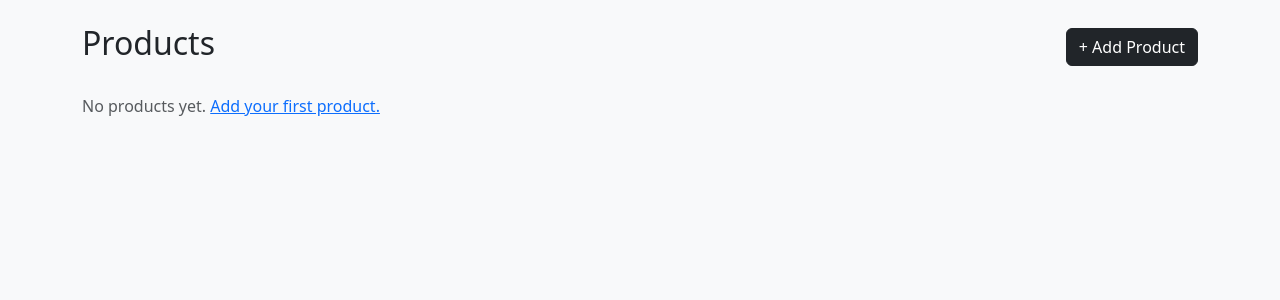
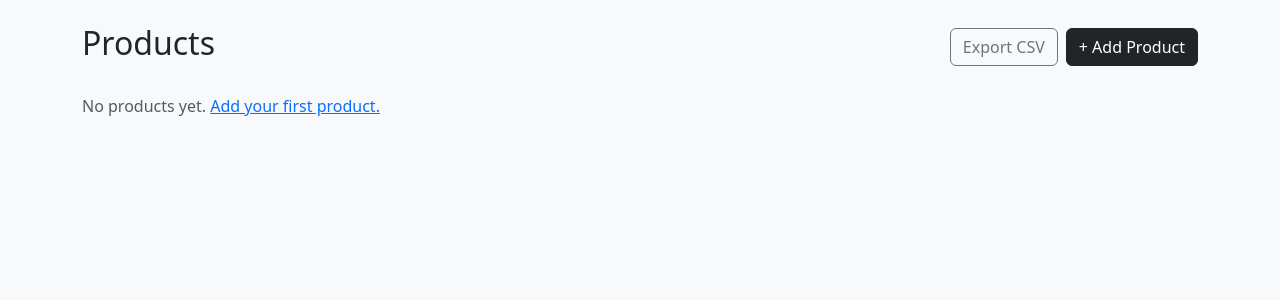
Before and after one commit to NMSU-CS-CS371/team-project-real-inventoryiq, a Django app: page /products/ in a window 1280 px wide. Shown: the part 60-360 px from the top of the page. Run offline with Django 4.2, Linux system fonts and the light colour scheme; the visitor is signed in with stand-in values (Sample User, id 1); data that the repository does not hold is empty.

Commit message:
added csv export and quick change buttons

```diff
--- a/inventory/urls.py
+++ b/inventory/urls.py
@@ -5,6 +5,8 @@ urlpatterns = [
     path('', views.dashboard, name='dashboard'),
     path('products/', views.product_list, name='product_list'),
     path('products/add/', views.product_add, name='product_add'),
+    path('products/export/', views.export_csv, name='export_csv'),
+    path('products/<int:pk>/adjust/', views.adjust_quantity, name='adjust_quantity'),
     path('products/<int:pk>/edit/', views.product_edit, name='product_edit'),
     path('products/<int:pk>/delete/', views.product_delete, name='product_delete'),
 ]
--- a/inventory/views.py
+++ b/inventory/views.py
@@ -1,6 +1,8 @@
+import csv
 from django.shortcuts import render, get_object_or_404, redirect
 from django.contrib.auth.decorators import login_required
 from django.contrib import messages
+from django.http import HttpResponse
 from .models import Product, Category
 from .forms import ProductForm
 
@@ -51,6 +53,36 @@ def product_edit(request, pk):
 
 
 @login_required
+def adjust_quantity(request, pk):
+    if request.method == 'POST':
+        product = get_object_or_404(Product, pk=pk)
+        action = request.POST.get('action')
+        if action == 'increment':
+            product.quantity += 1
+        elif action == 'decrement' and product.quantity > 0:
+            product.quantity -= 1
+        product.save()
+    return redirect('product_list')
+
+
+@login_required
+def export_csv(request):
+    response = HttpResponse(content_type='text/csv')
+    response['Content-Disposition'] = 'attachment; filename="inventory.csv"'
+    writer = csv.writer(response)
+    writer.writerow(['Name', 'Category', 'Quantity', 'Low Stock Threshold', 'Description'])
+    for product in Product.objects.select_related('category').all():
+        writer.writerow([
+            product.name,
+            product.category.name if product.category else '',
+            product.quantity,
+            product.low_stock_threshold,
+            product.description,
+        ])
+    return response
+
+
+@login_required
 def product_delete(request, pk):
     product = get_object_or_404(Product, pk=pk)
     if request.method == 'POST':
--- a/templates/inventory/product_list.html
+++ b/templates/inventory/product_list.html
@@ -4,7 +4,10 @@
 {% block content %}
 <div class="d-flex justify-content-between align-items-center mb-4">
     <h2>Products</h2>
-    <a href="{% url 'product_add' %}" class="btn btn-dark">+ Add Product</a>
+    <div class="d-flex gap-2">
+        <a href="{% url 'export_csv' %}" class="btn btn-outline-secondary">Export CSV</a>
+        <a href="{% url 'product_add' %}" class="btn btn-dark">+ Add Product</a>
+    </div>
 </div>
 
 {% if products %}
@@ -19,7 +22,17 @@
             {% endif %}
         </div>
         <div class="d-flex align-items-center gap-2">
-            <span class="fw-bold">{{ product.quantity }}</span>
+            <form method="post" action="{% url 'adjust_quantity' product.pk %}" class="d-inline">
+                {% csrf_token %}
+                <input type="hidden" name="action" value="decrement">
+                <button type="submit" class="btn btn-sm btn-outline-secondary">−</button>
+            </form>
+            <span class="fw-bold mx-1">{{ product.quantity }}</span>
+            <form method="post" action="{% url 'adjust_quantity' product.pk %}" class="d-inline">
+                {% csrf_token %}
+                <input type="hidden" name="action" value="increment">
+                <button type="submit" class="btn btn-sm btn-outline-secondary">+</button>
+            </form>
             <a href="{% url 'product_edit' product.pk %}" class="btn btn-sm btn-outline-secondary">Edit</a>
             <a href="{% url 'product_delete' product.pk %}" class="btn btn-sm btn-outline-danger">Delete</a>
         </div>
```
